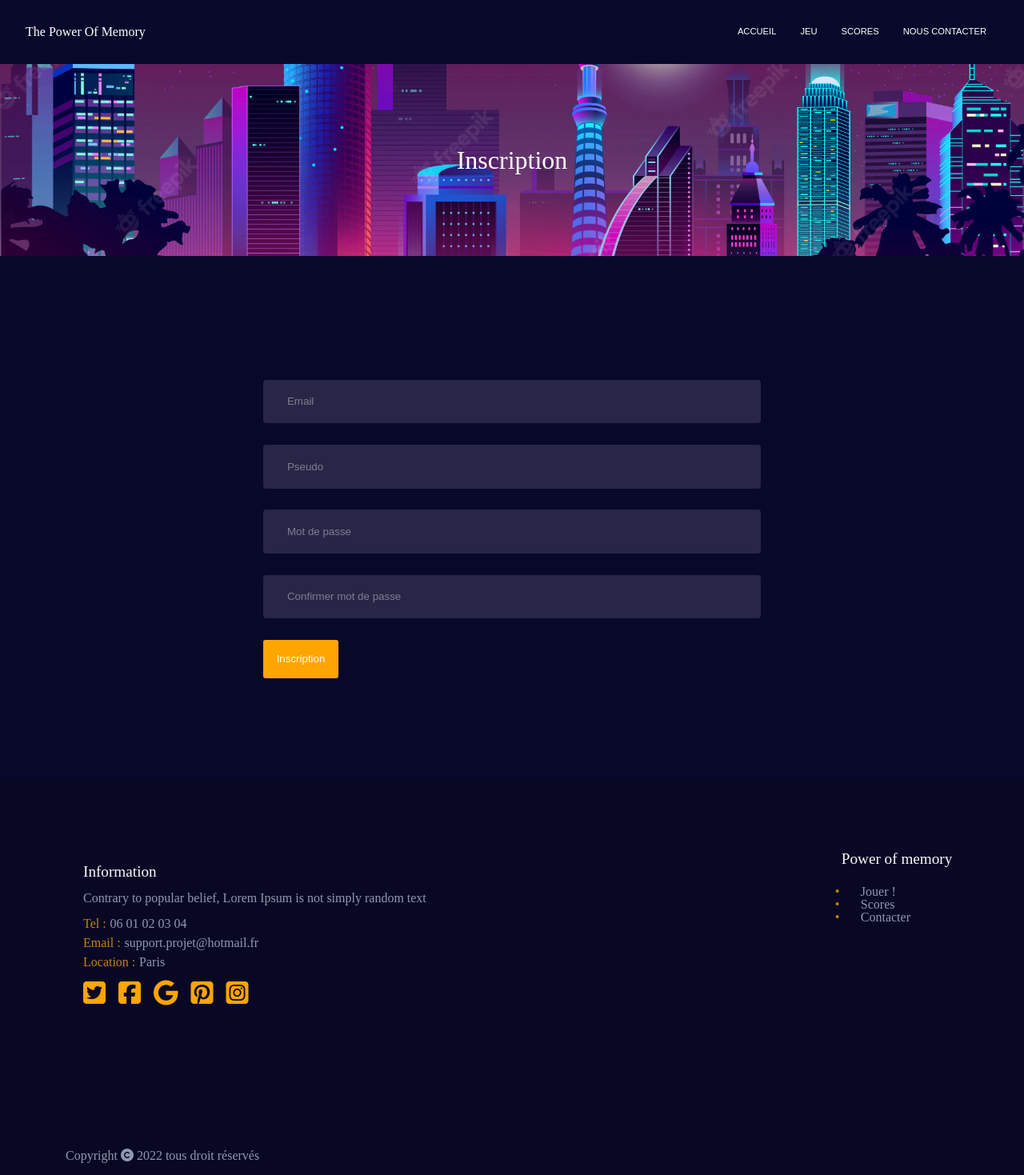
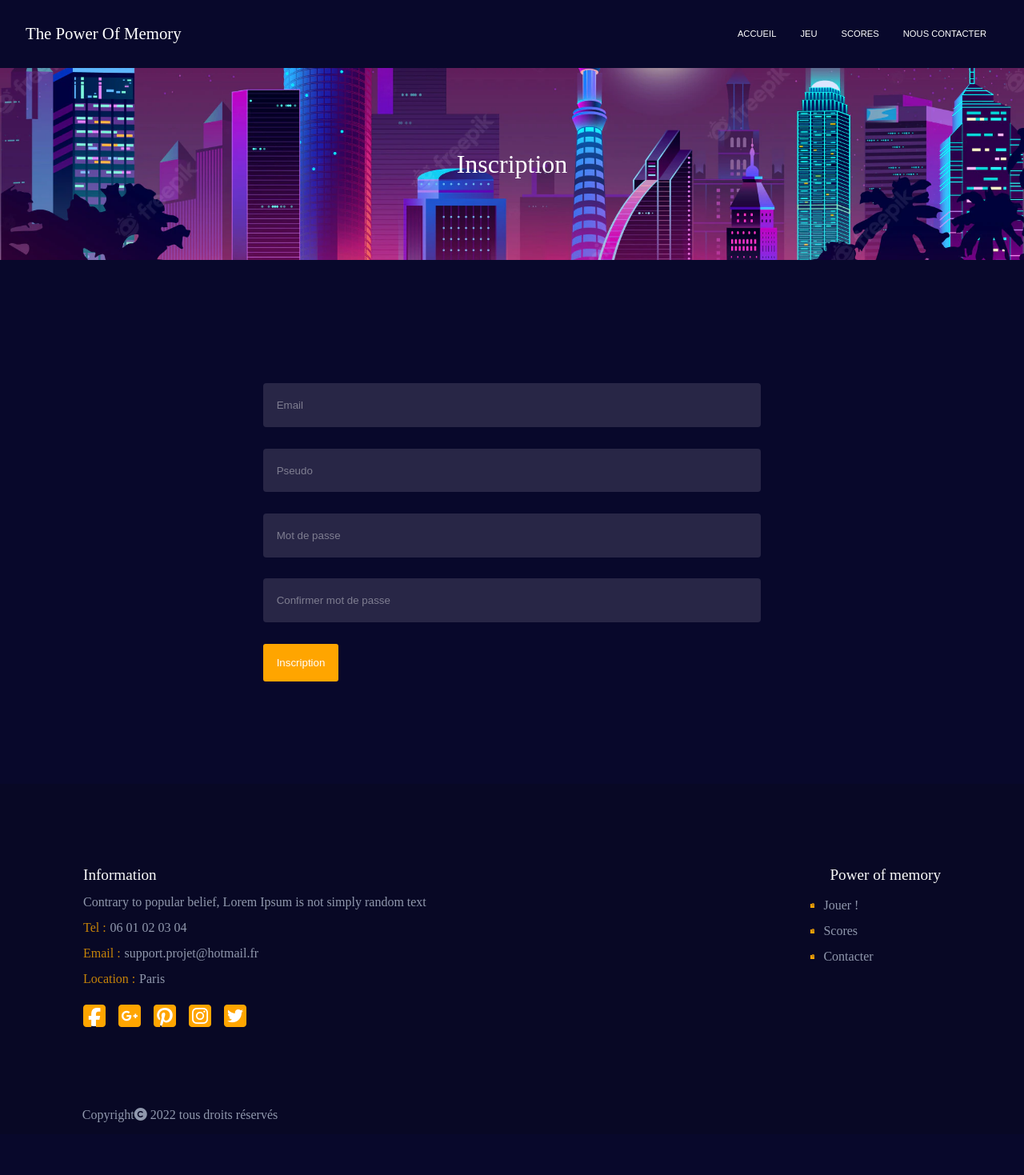
Before and after one commit to alxesv/L1_Alt_Puissance_4_AlexandreSouvorov, a PHP site: page /Inscription.html in a window 1280 px wide. Shown: the whole page at 80% size. After the commit the page ends 1403 px from the top, so only its background shows below. Run offline with PHP 8.4, Linux system fonts and the light colour scheme; some libraries are stand-ins or nearby versions.

Commit message:
inscription

```diff
--- a/Inscription.html
+++ b/Inscription.html
@@ -10,8 +10,8 @@
     <link rel="stylesheet" href="assets/css/header.css">
     <link rel="stylesheet" href="assets/css/footer.css">
     <link rel="stylesheet" href="assets/css/login.css">
-
-    <title>Document</title>
+    <script src="https://kit.fontawesome.com/583bdb9b50.js" crossorigin="anonymous"></script>
+    <title>Inscription</title>
 </head>
 <body>
 
@@ -63,8 +63,17 @@
 
     </main>
 
+
+
+
+<!-- FOOTER -->
 <footer class="footer1">
-        <div class="foot">
+
+    <div class="footer-display">
+
+
+
+        <div class="foot" >
                 <h1 class="title-footer">Information</h1>
 
                 <p class="sentence">Contrary to popular belief, Lorem Ipsum is not simply random text </p>
@@ -74,11 +83,15 @@
                                     <p class="contact-num">06 01 02 03 04</p>
                     </div>
 
+
+
+
                     <div class="mail">
                                     <h4 class="contact-mail"> Email : </h4>
                                     <p class="contact-num"> support.projet@hotmail.fr</p>
 
                     </div>
+
                     <div class="localisation">
                         <h4 class="contact-location">Location : </h4>
                         <p class="contact-num">Paris</p>
@@ -86,15 +99,13 @@
                     </div>
 
                     <ul class="contact-icone">
-                    <li><a class="link-social" href="https://twitter.com/?lang=fr"><i class="fa-brands fa-square-twitter fa-2xl "></i></a></li>
                         <li><a class="link-social" href="https://fr-fr.facebook.com/"><i class="fa-brands fa-square-facebook fa-2xl "></i></a></li>
-                    <li><a class="link-social" href="https://www.google.com/search"><i class="fa-brands fa-google fa-2xl "></i></a></li>
+                        <li><a class="link-social" href="https://www.google.com/search"><i class="fa-brands fa-square-google-plus fa-2xl"></i></a></li>
                         <li><a class="link-social" href="https://www.pinterest.fr/"><i class="fa-brands fa-square-pinterest fa-2xl "></i></a></li>
                         <li><a class="link-social" href="https://www.instagram.com/?hl=fr"><i class="fa-brands fa-square-instagram fa-2xl "></i></a></li>
+                        <li><a class="link-social" href="https://twitter.com/?lang=fr"><i class="fa-brands fa-square-twitter fa-2xl "></i></a></li>
                     </ul>
-
-
-
+                </div>
         </div>
 
 
@@ -103,10 +114,11 @@
 
 
 
-            </div>
 
 
-        </div>
+
+
+
         <div class="foot2">
                 <h1 class="title-footer2">Power of memory</h1>
                 <ul class="footer-li">
@@ -117,18 +129,19 @@
 
         </div>
 
+    </div>
+
+
+        <div class ="contact-copyright">
+            <p class="footer-copy">Copyright<i class="fa-sharp fa-solid fa-copyright"></i> 2022 tous droits réservés</p>
+        </div>
+
+
+</footer>
 
 
 
-    </footer>
-    <div class ="contact-copyright">
-        <p class="footer-copy">Copyright <i class="fa-sharp fa-solid fa-copyright"></i> 2022 tous droit réservés</p>
-    </div>
-
 <!-- FOOTER -->
-
-    <script src="https://kit.fontawesome.com/583bdb9b50.js" crossorigin="anonymous"></script>
-
 
 
 </body>
--- a/assets/css/footer.css
+++ b/assets/css/footer.css
@@ -1,12 +1,24 @@
 .footer1{
     background-color: rgb(8, 8, 37);
+
+}
+
+.footer-display{
     display: flex;
     flex-direction: row;
     justify-content: space-between;
-    padding: 80px;
+    align-items: flex-start;
+    padding:80px ;
+
+}
 
 
+.contact-copyright{
+    margin-left: 1.3em;
+
 }
+
+
 .title-footer , .title-footer2 {
     color: rgb(249, 249, 249);
     font-size: 1.2em;
@@ -23,14 +35,20 @@
 
 .footer-li{
     list-style: none;
-    padding: 1em;
-
+    margin-top: 0.8em;
+    margin-right: 2em;
 
 
 }
 
 .foot{
     padding: 1em;
+
+
+}
+.foot2 {
+    padding: 1em;
+
 }
 .contact-icone::before {
     content: "•"; color: rgb(197, 143, 43) ;
@@ -63,11 +81,15 @@
     display: flex;
     flex-direction: row;
     align-items: center;
-    padding-bottom: 8px;
+    padding-bottom: 1em;
 }
 
 .help{
     margin-right: 30px;
+    padding-bottom: 1em;
+    list-style: square ;
+    color: orange;
+
 
 }
 
@@ -88,18 +110,9 @@
     flex-direction: row;
     justify-content: flex-start;
     color: orange;
-    height: 7em;
+    height: 2em;
     padding-top: 15px;
 }
-
-
-
-
-
-
-
-
-
 
 
 
@@ -152,7 +165,8 @@
 
 color: rgb(144, 152, 173);
 text-decoration: none;
-padding: 1em;
+
+
 }
 
 .lien:hover{
@@ -170,4 +184,9 @@
 
 .link-social{
     color: orange;
+    background-color: white;
+    height: 1em;
+    padding-bottom : 0.25em;
+    padding-top: 0.36em;
+    border-radius: 1em;
 }
--- a/assets/css/header.css
+++ b/assets/css/header.css
@@ -7,21 +7,8 @@
     display: flex;
     justify-content: space-between;
     align-items: center;
+    list-style: none;
     padding: 2em;
-}
-
-.menunav a{
-    font-family: Arial, Helvetica, sans-serif;
-    text-decoration: none;
-    padding: 10px;
-    color: white;
-    margin: 0 5px;
-    transition: all 0.5s;
-}
-.menunav a:hover {
-    color:orange;
-    border-top: solid orange 2px;
-    border-radius: 10px;
 }
 .bouttonjouer{
     color: white;
@@ -33,21 +20,34 @@
 .bouttonjouer:hover{
     border: solid 3px black;
 }
+.menunav a{
+    font-family: Arial, Helvetica, sans-serif;
+    text-decoration: none;
+    padding: 10px;
+    color: white;
+    margin: 0 5px;
+    transition: all 0.5s;
+}
+.titredejeux{
+    color: white;
+    font-size: 1.3em;
+}
+.menunav a:hover {
+    color:orange;
+    border-top: solid orange 2px;
+    border-radius: 10px;
+}
 .titredebannieres{
     color: white;
     font-size: 3em;
-}
-.titreacceuil{
-    color: white;
-    font-size: 1.3em;
 }
 .soustitre{
     padding: 1.2em;
     color: white;
     font-size: 1.2em;
 }
-.titreheader{
-    padding: 2em;
+.imagedefond{
+    padding: 1.5em;
     display: flex;
     justify-content: center;
     flex-direction: column;
--- a/assets/css/incription.css
+++ b/assets/css/incription.css
@@ -51,7 +51,7 @@
 }
 .form-note input::placeholder{
     color: rgba(255, 255, 255, 0.404);
-    padding: 1em;
+    padding: 1,5em;
 
 
 }
```
Also changed, not shown: index.html (+28 -16 lines). Lines whose indentation alone changed are shown as unchanged.
